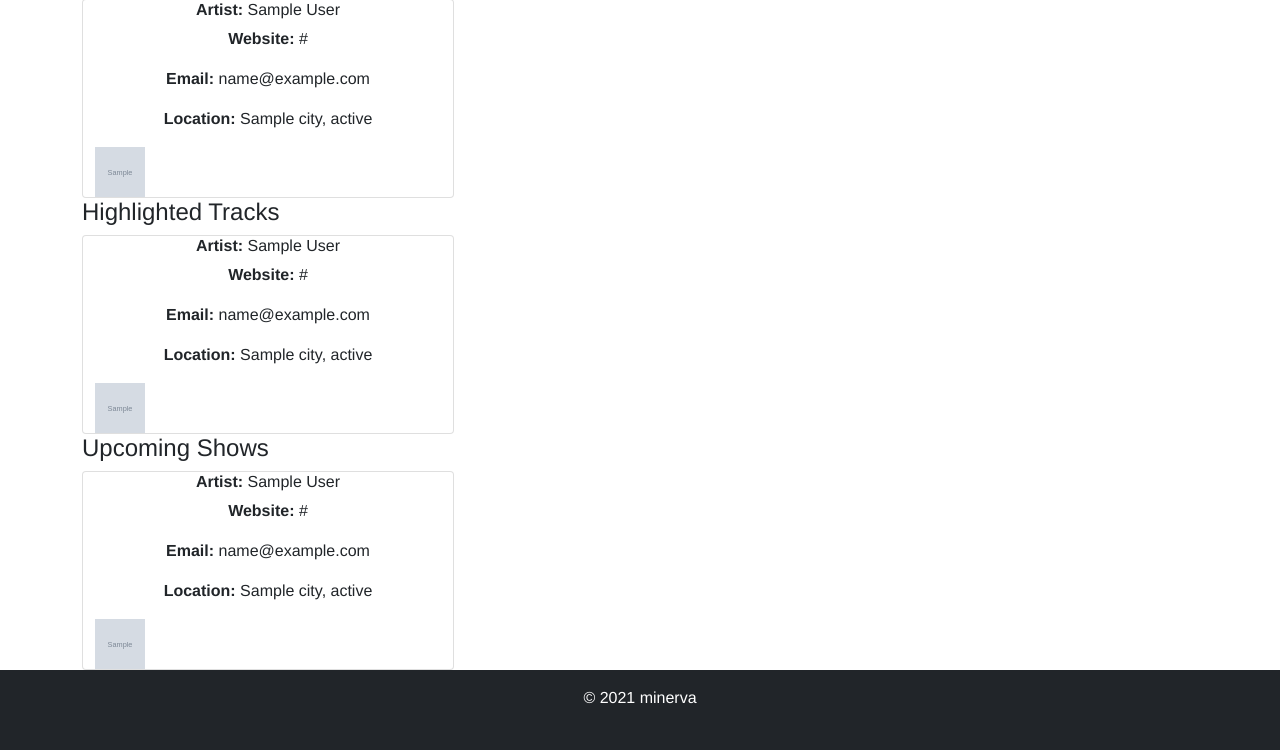
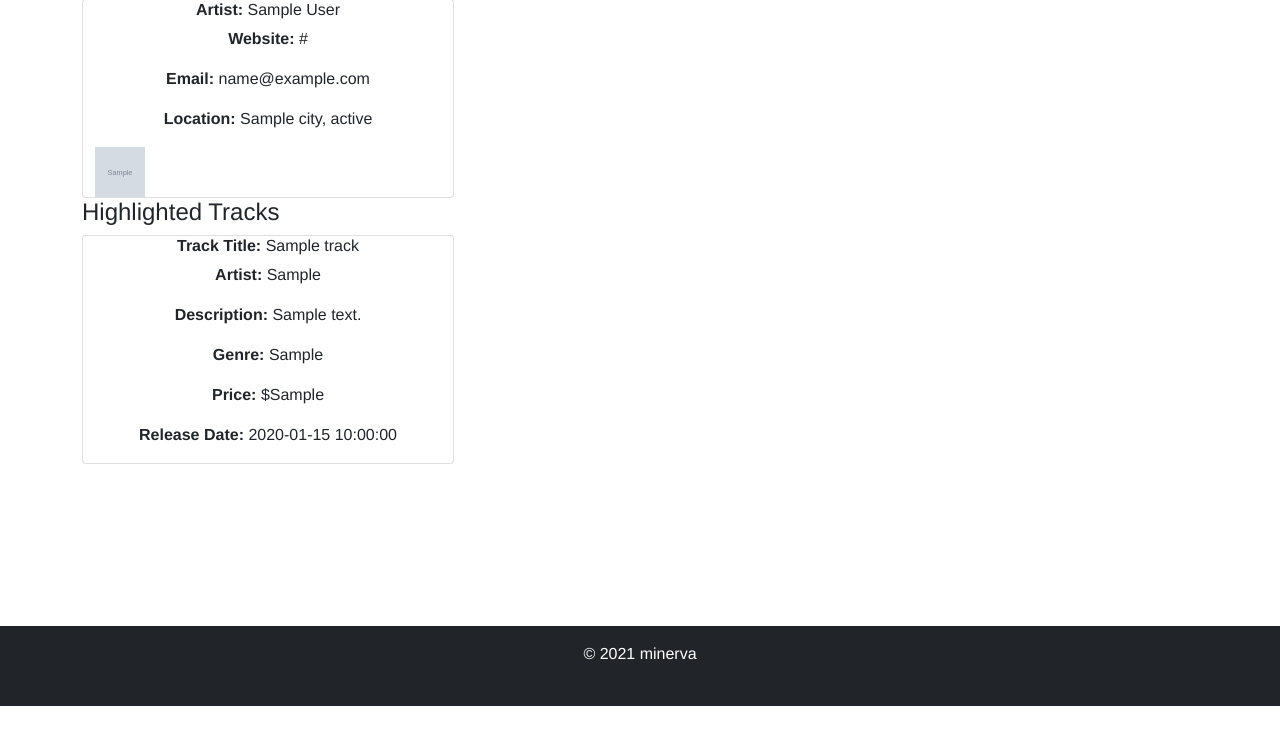
Before and after one commit to HackOR2021/revamped-bandcamp, a Flask app: template website/templates/index.html in a window 1280 px wide. Shown: the part 150-900 px from the top of the page. After the commit the page ends 856 px from the top, so only its background shows below. Run offline with Flask 2, Linux system fonts and the light colour scheme; the template is opened without the code that fills it: most values are stand-ins (such as "Sample title", 1, 10 or a date in 2020); grey boxes marked "Sample" are stand-in pictures; some libraries are stand-ins or nearby versions.

Commit message:
add dummy highlighted tracks

```diff
--- a/website/templates/index.html
+++ b/website/templates/index.html
@@ -30,12 +30,12 @@
     {% for track in tracks %}
 
 		<div class="col-4 card">
-			<h6><b>Artist:</b> {{ artist["first_name"] }} {{ artist["last_name"] }}</h6>
-			<p><b>Website:</b> {{ artist["website"] }}</p>
-			<p><b>Email:</b> {{ artist["email"] }}</p>
-			<p><b>Location:</b> {{ artist["city"] }}, {{ artist["state"] }}</p>
-
-			<img src="{{ artist["profile_image"] }}" width="50" height="50">
+			<h6><b>Track Title:</b> {{ track["track_name"] }}</h6>
+			<p><b>Artist:</b> {{ track["track_artist"] }}</p>
+			<p><b>Description:</b> {{ track["track_description"] }}</p>
+			<p><b>Genre:</b> {{ track["track_genre"] }}</p>
+			<p><b>Price:</b> ${{ track["track_pricing"] }}</p>
+			<p><b>Release Date:</b> {{ track["track_date"] }}</p>
 		</div>
 
 	{% endfor %}
@@ -43,23 +43,23 @@
 </div>
 
 
-<h4>Upcoming Shows</h4>
+<!-- <h4>Upcoming Shows</h4>
 <div class="container testimonial-group">
   <div class="row text-center">
     {% for show in shows %}
 
 		<div class="col-4 card">
-			<h6><b>Artist:</b> {{ artist["first_name"] }} {{ artist["last_name"] }}</h6>
-			<p><b>Website:</b> {{ artist["website"] }}</p>
-			<p><b>Email:</b> {{ artist["email"] }}</p>
-			<p><b>Location:</b> {{ artist["city"] }}, {{ artist["state"] }}</p>
+			<h6><b>Artist:</b> {{ show["first_name"] }} {{ show["last_name"] }}</h6>
+			<p><b>Website:</b> {{ show["website"] }}</p>
+			<p><b>Email:</b> {{ show["email"] }}</p>
+			<p><b>Location:</b> {{ show["city"] }}, {{ show["state"] }}</p>
 
-			<img src="{{ artist["profile_image"] }}" width="50" height="50">
+			<img src="{{ show["profile_image"] }}" width="50" height="50">
 		</div>
 
 	{% endfor %}
   </div>
-</div>
+</div> -->
 
 
 {% endblock %}
--- a/website/views.py
+++ b/website/views.py
@@ -13,9 +13,11 @@ views = Blueprint('views', __name__)
 @views.route('/')
 def home():
 
-    # load ten artists from database
+    # load ten artists, ten tracks, and ten shows from the database
     db_artists = dbq.get_ten_artists()
-    return render_template("index.html", artists = db_artists)
+    db_tracks = dbq.get_ten_tracks()
+    db_shows = dbq.get_ten_shows()
+    return render_template("index.html", artists = db_artists, tracks=db_tracks, shows=db_shows)
 
 @views.route('/artist-home')
 def artist_home():
```
Also changed, not shown: website/queries.py (+24 -0 lines).
